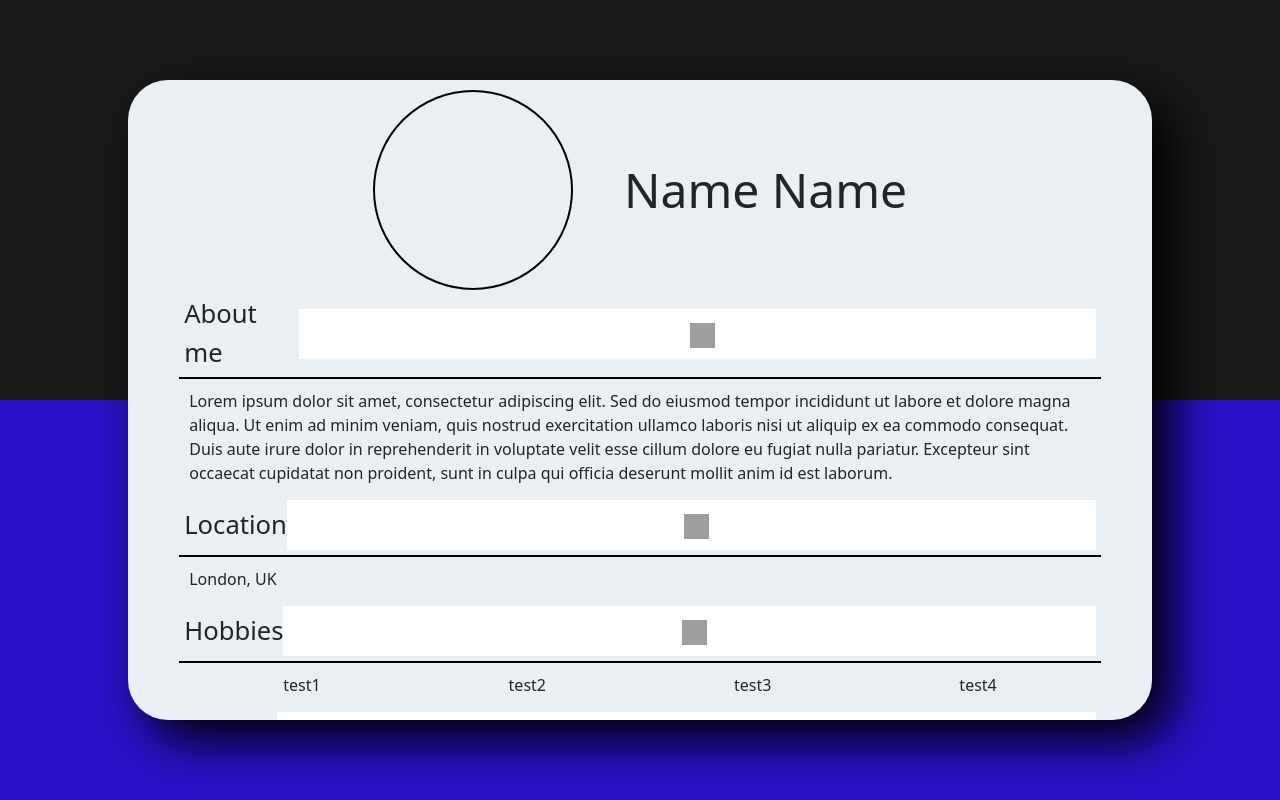
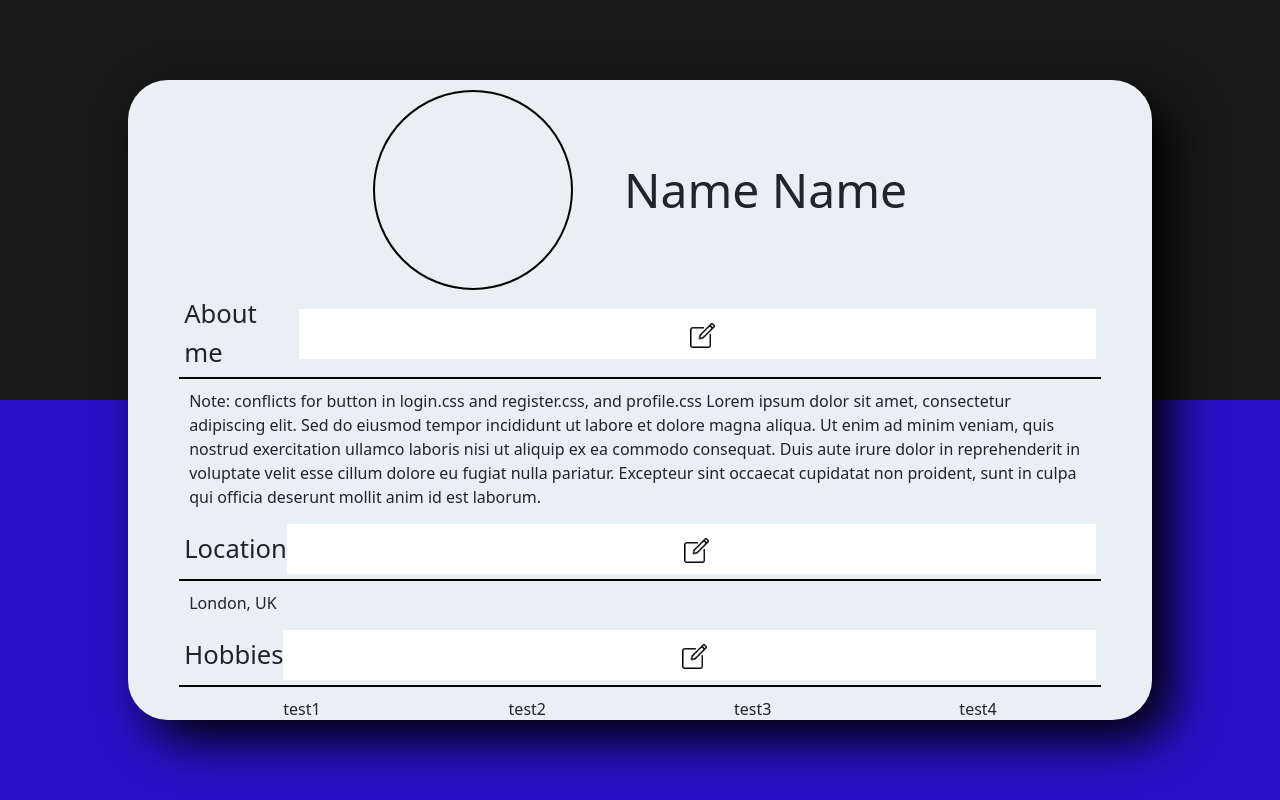
Before and after one commit to RAYD2/Flatmates_App, a React (Create React App) app in the folder relomateReactFrontend/: page /Profile in a window 1280 px wide. Built offline with nearby package versions, Linux system fonts and the light colour scheme; grey boxes are pictures that could not be loaded.

Commit message:
image upload

```diff
--- a/relomateReactFrontend/src/Components/Profile.js
+++ b/relomateReactFrontend/src/Components/Profile.js
@@ -1,6 +1,6 @@
 import React, {useRef, useState} from 'react';
 
-import './Profile.css';
+import '../ComponentStyles/Profile.css';
 import edit from '../assets/edit.png';
 
 const Profile = () => {
@@ -72,6 +72,7 @@ const Profile = () => {
                     <button onClick={toggleBioEdit}><img src={edit} className='edit-button'></img></button>
                 </div>
                 <div className='row-content'>
+                    Note: conflicts for button in login.css and register.css, and profile.css
                     Lorem ipsum dolor sit amet,
                     consectetur adipiscing elit.
                     Sed do eiusmod tempor incididunt ut labore et dolore magna aliqua.
```
Also changed, not shown: relomateReactFrontend/src/ComponentStyles/Profile.css (renamed from relomateReactFrontend/src/Components/Profile.css), relomateReactFrontend/src/assets/edit.png (added).
